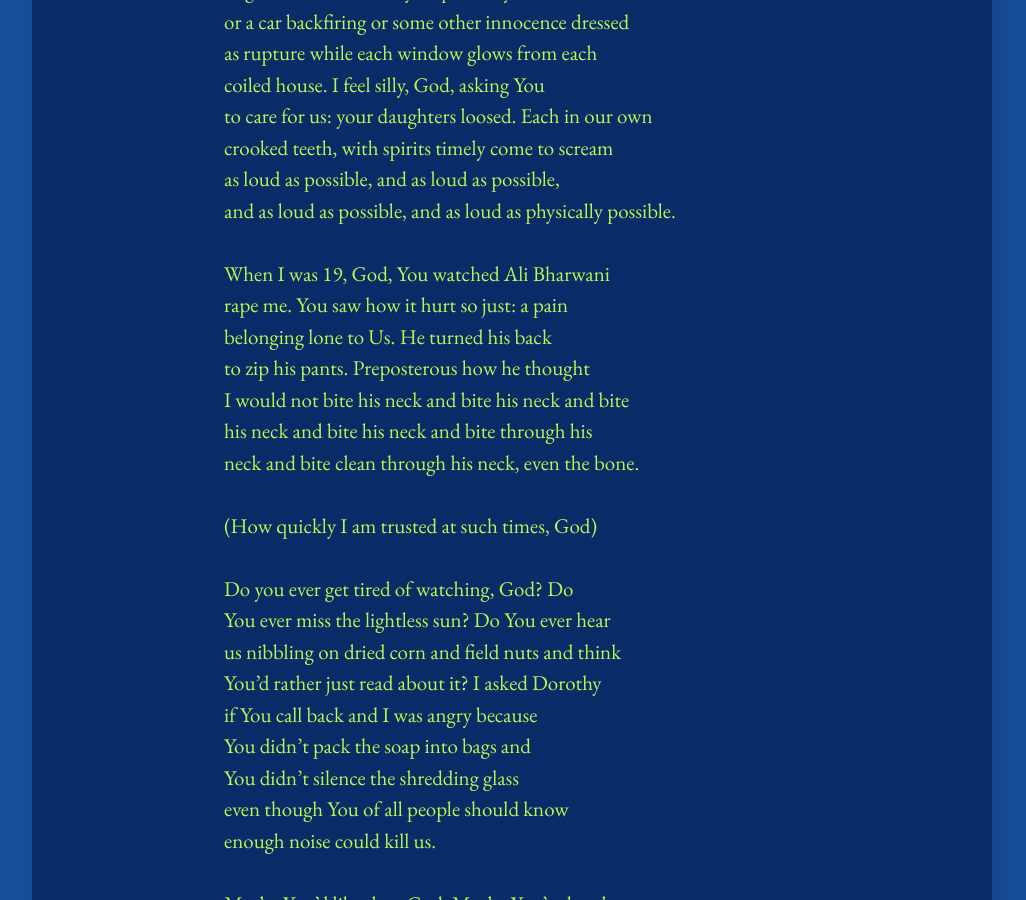
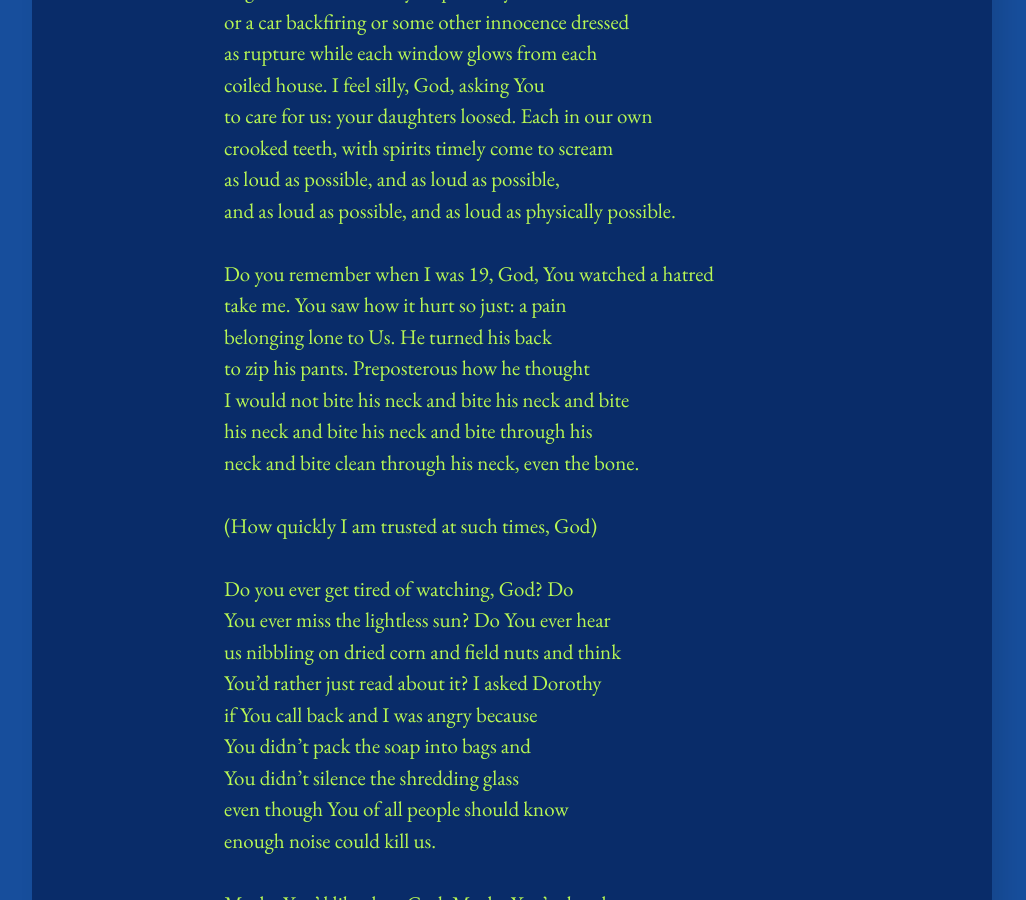
Before and after one commit to limh0228/schemes_and_machinations, a Jekyll site: the page built from _posts/2026-01-19-fuck-ice.md, in a window 1280 px wide and 900 px high, scrolled down 2235 px. Shown: the whole window, without its empty margins (128-1154 px from the left). Built offline with Jekyll 4.4.1, drawn with Linux system fonts in a browser that asks for light colours.

Commit message:
obfuscation

```diff
--- a/_posts/2026-01-19-fuck-ice.md
+++ b/_posts/2026-01-19-fuck-ice.md
@@ -132,9 +132,9 @@ and as loud as possible, and as loud as physically possible.
 
 <br>
 
-When I was 19, God, You watched Ali Bharwani
+Do you remember when I was 19, God, You watched a hatred
 
-rape me. You saw how it hurt so just: a pain
+take me. You saw how it hurt so just: a pain
 
 belonging lone to Us. He turned his back
 
```
